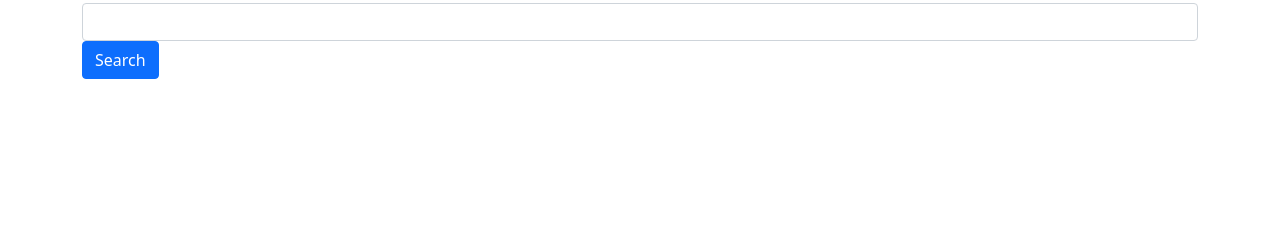
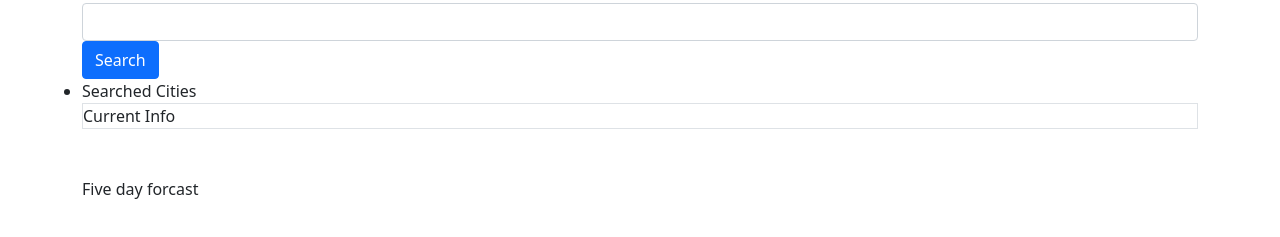
Before and after one commit to ohall1223/Weather-Dashboard, a plain HTML site: page index.html in a window 1280 px wide. Shown: the part 77-314 px from the top of the page. Drawn offline with nearby package versions, Linux system fonts and the light colour scheme.

Commit message:
the displayed info is set up to be populated

```diff
--- a/index.html
+++ b/index.html
@@ -32,10 +32,16 @@
               </button>
             </form>
           </section>
-          <section id="savedCities"></section>
+          <section id="savedCities">
+            <ul id="searchedCities" class="list-group">
+              <li>Searched Cities</li>
+            </ul>
+          </section>
         </div>
-        <section id="currentInfo"></section>
-        <section id="fiveDay"></section>
+        <div id="content-right">
+          <section id="currentInfo" class="border">Current Info</section>
+          <section id="fiveDay" class="mt-5">Five day forcast</section>
+        </div>
       </div>
     </main>
     <script src="https://code.jquery.com/jquery-3.6.0.min.js"></script>
```
